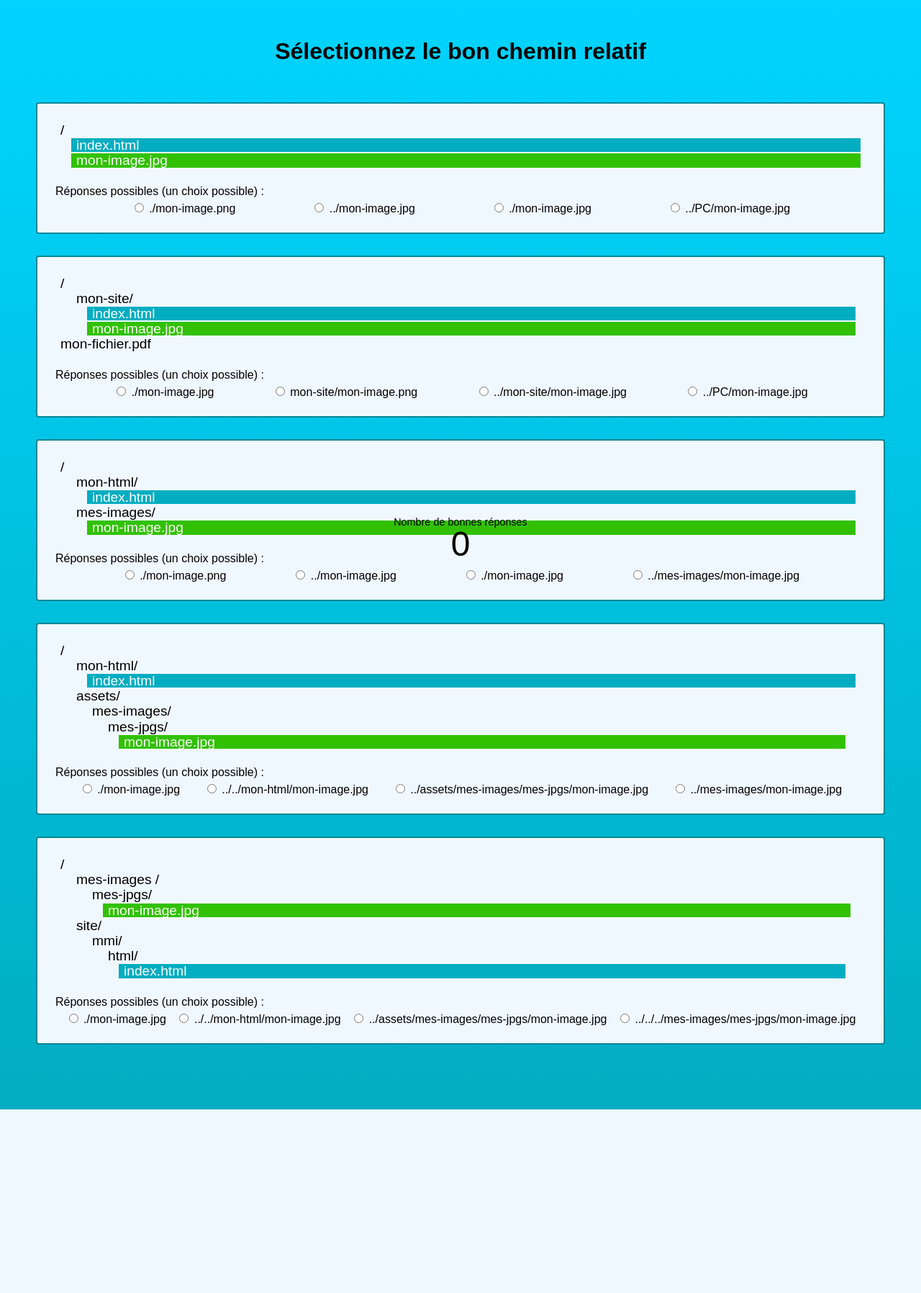
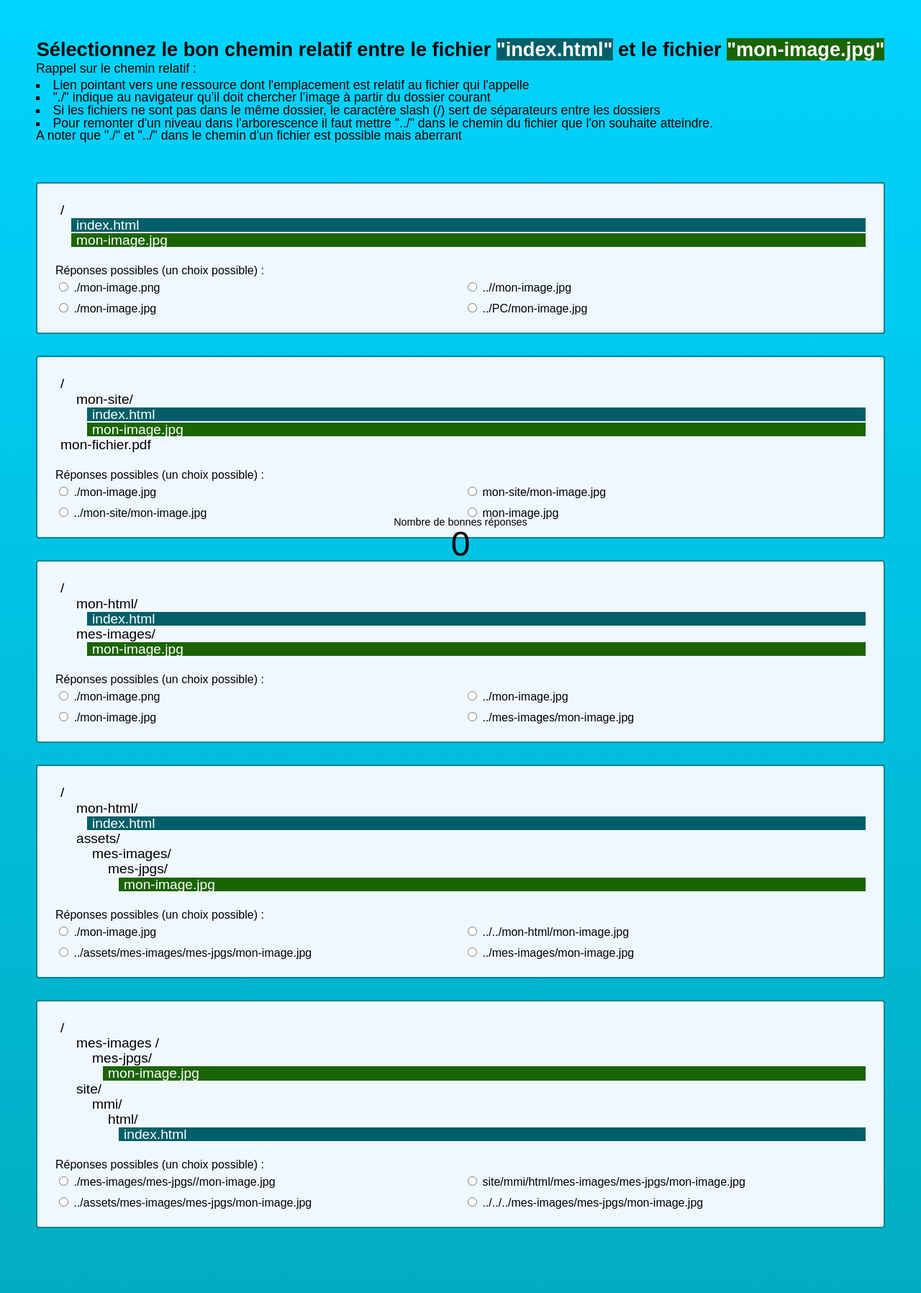
Before and after one commit to DanYellow/presentations, a PHP site: page / in a window 1280 px wide. Shown: the whole page at 72% size. Before the commit the page ends 1541 px from the top, so only its background shows below. Run offline with PHP 8.4, Linux system fonts and the light colour scheme.

Commit message:
Update homework related to relative paths

```diff
--- a/mmi/html/travaux-pratiques/numero-1/devoirs/chemins-relatifs/index.html
+++ b/mmi/html/travaux-pratiques/numero-1/devoirs/chemins-relatifs/index.html
@@ -9,9 +9,34 @@
   </head>
   <body>
     <section class="instruction">
-      <h1>Sélectionnez le bon chemin relatif</h1>
+      <h1>
+        Sélectionnez le bon chemin relatif entre le fichier
+        <span class="is-index-file">"index.html"</span> et le fichier
+        <span class="is-image-file">"mon-image.jpg"</span>
+      </h1>
+      <p>Rappel sur le chemin relatif :</p>
+      <ul>
+        <li>
+          Lien pointant vers une ressource dont l'emplacement est relatif au
+          fichier qui l'appelle
+        </li>
+        <li>
+          "./" indique au navigateur qu’il doit chercher l’image à partir du
+          dossier courant
+        </li>
+        <li>
+          Si les fichiers ne sont pas dans le même dossier, le caractère slash
+          (/) sert de séparateurs entre les dossiers
+        </li>
+        <li>
+          Pour remonter d'un niveau dans l'arborescence il faut mettre "../"
+          dans le chemin du fichier que l'on souhaite atteindre. <br />
+          A noter que "./" et "../" dans le chemin d'un fichier est possible
+          mais aberrant
+        </li>
+      </ul>
     </section>
-    <article class="exercice">
+    <article class="exercice" data-exercice="1">
       <ul class="tree">
         <li>
           /
@@ -43,7 +68,7 @@
             value="ex1-parent-mon-image-jpg"
             data-is-answer="n"
           />
-          <label for="ex1-parent-mon-image-jpg">../mon-image.jpg</label>
+          <label for="ex1-parent-mon-image-jpg">..//mon-image.jpg</label>
         </div>
 
         <div>
@@ -70,7 +95,7 @@
       </div>
     </article>
 
-    <article class="exercice">
+    <article class="exercice" data-exercice="2">
       <ul class="tree">
         <li>
           /
@@ -108,7 +133,7 @@
             value="ex2-mon-image-png"
             data-is-answer="n"
           />
-          <label for="ex2-mon-image-png">mon-site/mon-image.png</label>
+          <label for="ex2-mon-image-png">mon-site/mon-image.jpg</label>
         </div>
 
         <div>
@@ -117,7 +142,7 @@
             id="ex2-parent-mon-image-jpg"
             name="ex2"
             value="ex2-parent-mon-image-jpg"
-            data-is-answer="n"
+            data-is-answer="y"
           />
           <label for="ex2-parent-mon-image-jpg"
             >../mon-site/mon-image.jpg</label
@@ -130,14 +155,14 @@
             id="ex2-pc-mon-image-jpg"
             name="ex2"
             value="ex2-pc-mon-image-jpg"
-            data-is-answer="n"
+            data-is-answer="y"
           />
-          <label for="ex2-pc-mon-image-jpg">../PC/mon-image.jpg</label>
+          <label for="ex2-pc-mon-image-jpg">mon-image.jpg</label>
         </div>
       </div>
     </article>
 
-    <article class="exercice">
+    <article class="exercice" data-exercice="3">
       <ul class="tree">
         <li>
           /
@@ -206,7 +231,7 @@
       </div>
     </article>
 
-    <article class="exercice">
+    <article class="exercice" data-exercice="4">
       <ul class="tree">
         <li>
           /
@@ -335,7 +360,9 @@
             value="ex5-mon-image-png"
             data-is-answer="n"
           />
-          <label for="ex5-mon-image-png">./mon-image.jpg</label>
+          <label for="ex5-mon-image-png"
+            >./mes-images/mes-jpgs//mon-image.jpg</label
+          >
         </div>
 
         <div>
@@ -347,7 +374,7 @@
             data-is-answer="n"
           />
           <label for="ex5-parent-mon-image-jpg"
-            >../../mon-html/mon-image.jpg</label
+            >site/mmi/html/mes-images/mes-jpgs/mon-image.jpg</label
           >
         </div>
 
--- a/mmi/html/travaux-pratiques/numero-1/devoirs/chemins-relatifs/style.css
+++ b/mmi/html/travaux-pratiques/numero-1/devoirs/chemins-relatifs/style.css
@@ -32,10 +32,25 @@ body {
 }
 
 .instruction {
+  max-width: 1180px;
   margin: 55px auto;
-  font-size: 2rem;
+}
+
+.instruction h1 {
+  font-size: 1.7rem;
   font-weight: bold;
+  margin-bottom: 5px;
   text-align: center;
+}
+
+.instruction p {
+  font-size: 1.1rem;
+  margin-bottom: 5px;
+}
+
+.instruction ul {
+  font-size: 1.1rem;
+  list-style: square inside;
 }
 
 .tree {
@@ -45,7 +60,7 @@ body {
 .tree li {
   font-size: 1.2rem;
   position: relative;
-  padding: 0 7px;
+  padding-left: 7px;
   margin: 2px 0;
 }
 
@@ -53,20 +68,21 @@ body {
   margin-left: 15px;
 }
 
-.tree .is-index-file {
-  background: rgb(2, 173, 193);
+.is-index-file {
+  background: #025f69;
   color: white;
 }
 
-.tree .is-image-file {
-  background: rgb(49 193 2);
+.is-image-file {
+  background: #1b6402;
   color: white;
 }
 
 .list-responses {
   margin-top: 0;
-  display: flex;
-  justify-content: space-evenly;
+  display: grid;
+  grid-template-columns: repeat(2, 1fr);
+  grid-gap: 10px;
 }
 
 .exercice p {
@@ -111,6 +127,6 @@ body {
   }
 
   body {
-    padding-bottom: 80px;
+    padding: 0 20px 80px;
   }
 }
```
Also changed, not shown: 1 other file.
